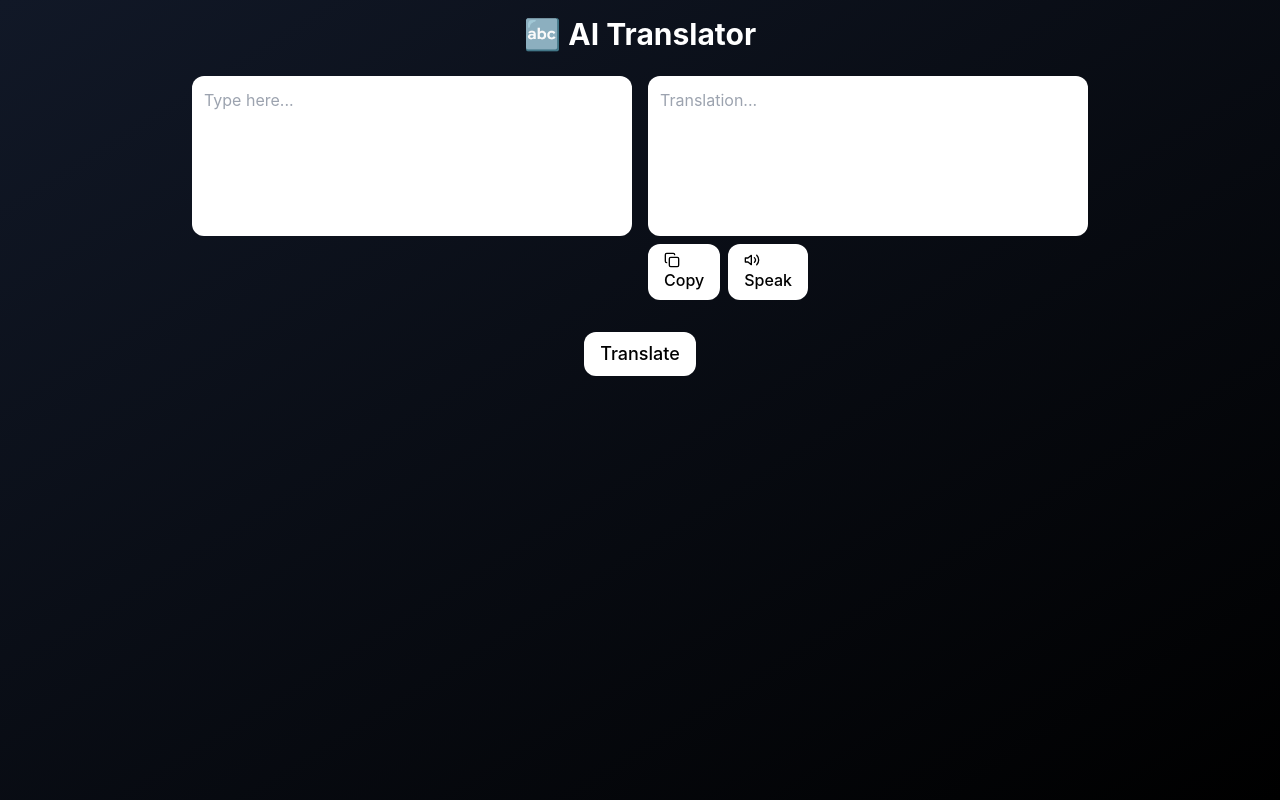
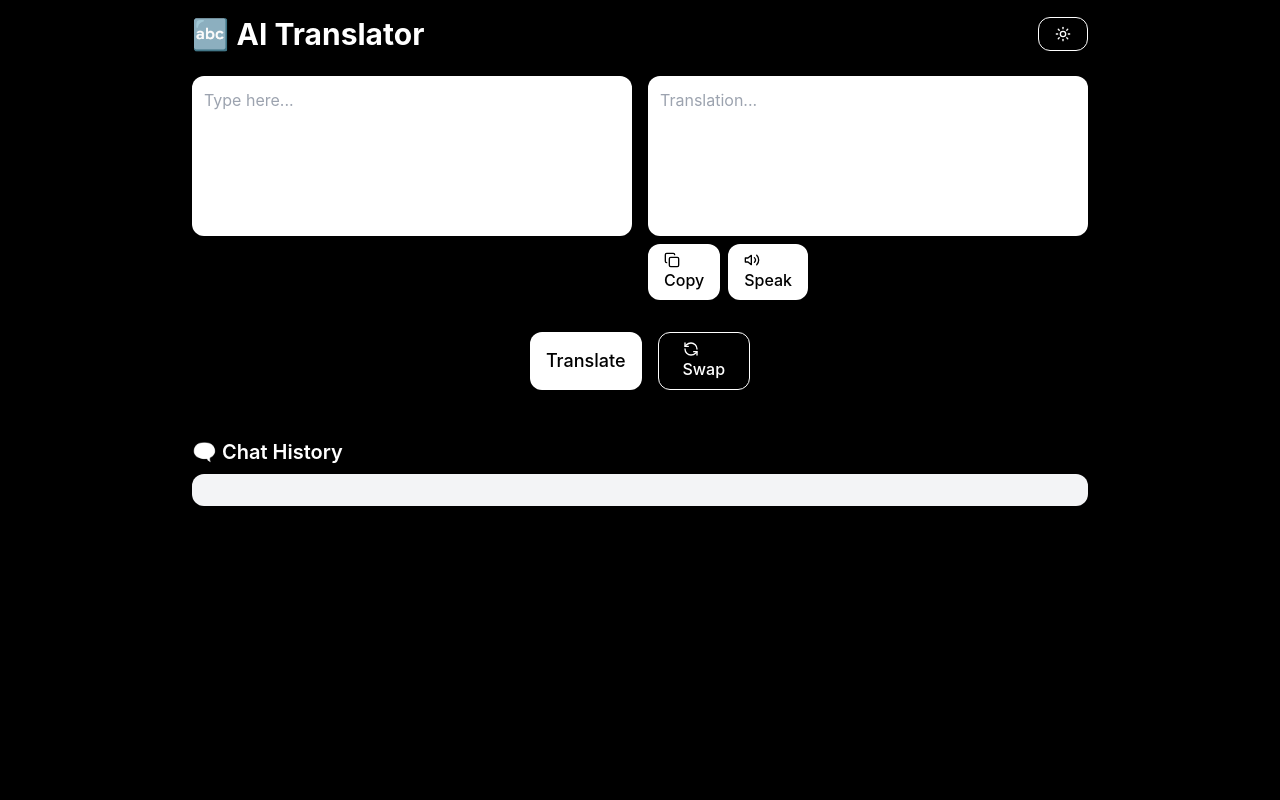
Before and after one commit to Jaffarserver93/Translation-, a React (Create React App) app: page / in a window 1280 px wide. Built offline with nearby package versions, Linux system fonts and the light colour scheme.

Commit message:
Update App.jsx

```diff
--- a/src/App.jsx
+++ b/src/App.jsx
@@ -1,10 +1,10 @@
-// File: src/App.jsx
-import { useState } from 'react';
+import { useState, useEffect } from 'react';
 import { Textarea } from '@/components/ui/textarea';
 import { Button } from '@/components/ui/button';
 import { Select, SelectTrigger, SelectValue, SelectContent, SelectItem } from '@/components/ui/select';
-import { Volume2, Copy } from 'lucide-react';
+import { Volume2, Copy, RefreshCcw, Sun, Moon } from 'lucide-react';
 import axios from 'axios';
+import { motion } from 'framer-motion';
 
 const languages = [
   { code: 'en', label: 'English' },
@@ -17,6 +17,8 @@ const languages = [
   { code: 'bn', label: 'Bengali' },
   { code: 'gu', label: 'Gujarati' },
   { code: 'kn', label: 'Kannada' },
+  { code: 'hinglish', label: 'Hindi-English' },
+  { code: 'hydeng', label: 'Hyderabadi English' },
 ];
 
 export default function App() {
@@ -25,17 +27,50 @@ export default function App() {
   const [fromLang, setFromLang] = useState('auto');
   const [toLang, setToLang] = useState('en');
   const [loading, setLoading] = useState(false);
+  const [chatHistory, setChatHistory] = useState([]);
+  const [darkMode, setDarkMode] = useState(() => localStorage.getItem('theme') !== 'light');
+
+  useEffect(() => {
+    document.documentElement.classList.toggle('dark', darkMode);
+    localStorage.setItem('theme', darkMode ? 'dark' : 'light');
+  }, [darkMode]);
 
   const handleTranslate = async () => {
     setLoading(true);
     try {
+      let translated = '';
+      if (toLang === 'hinglish' || toLang === 'hydeng') {
+        const prompt = toLang === 'hinglish'
+          ? 'Translate this to Roman Hindi (Hinglish):'
+          : 'Translate this to Hyderabadi English style:';
+
+        const res = await axios.post('https://api.openai.com/v1/chat/completions', {
+          model: 'gpt-3.5-turbo',
+          messages: [
+            { role: 'system', content: prompt },
+            { role: 'user', content: inputText },
+          ]
+        }, {
+          headers: {
+            'Authorization': `Bearer YOUR_OPENAI_API_KEY`,
+            'Content-Type': 'application/json'
+          }
+        });
+
+        translated = res.data.choices[0].message.content;
+      } else {
         const res = await axios.post('https://libretranslate.de/translate', {
           q: inputText,
           source: fromLang,
           target: toLang,
           format: 'text',
         });
-      setOutputText(res.data.translatedText);
+
+        translated = res.data.translatedText;
+      }
+
+      setOutputText(translated);
+      setChatHistory(prev => [...prev, { input: inputText, output: translated }]);
     } catch (err) {
       setOutputText('Something went wrong...');
     }
@@ -48,13 +83,36 @@ export default function App() {
     speechSynthesis.speak(utterance);
   };
 
+  const swapLanguages = () => {
+    const temp = fromLang;
+    setFromLang(toLang);
+    setToLang(temp);
+    setInputText(outputText);
+    setOutputText('');
+  };
+
   return (
-    <div className="min-h-screen bg-gradient-to-br from-gray-900 to-black text-white p-4 flex flex-col items-center gap-4">
-      <h1 className="text-3xl font-bold">🔤 AI Translator</h1>
+    <div className={`min-h-screen p-4 flex flex-col items-center gap-4 transition-colors duration-300 ${darkMode ? 'bg-black text-white' : 'bg-white text-black'}`}>
+      <motion.div className="flex w-full max-w-4xl justify-between items-center">
+        <motion.h1
+          initial={{ opacity: 0, y: -20 }}
+          animate={{ opacity: 1, y: 0 }}
+          transition={{ duration: 0.6 }}
+          className="text-3xl font-bold">
+          🔤 AI Translator
+        </motion.h1>
+        <Button onClick={() => setDarkMode(!darkMode)} variant="outline">
+          {darkMode ? <Sun className="w-4 h-4" /> : <Moon className="w-4 h-4" />}
+        </Button>
+      </motion.div>
 
       <div className="flex flex-col md:flex-row gap-4 w-full max-w-4xl">
-        <div className="flex-1 flex flex-col gap-2">
-          <Select onValueChange={setFromLang} defaultValue="auto">
+        <motion.div
+          initial={{ opacity: 0, x: -20 }}
+          animate={{ opacity: 1, x: 0 }}
+          transition={{ duration: 0.5 }}
+          className="flex-1 flex flex-col gap-2">
+          <Select onValueChange={setFromLang} value={fromLang}>
             <SelectTrigger><SelectValue placeholder="From" /></SelectTrigger>
             <SelectContent>
               <SelectItem value="auto">Auto Detect</SelectItem>
@@ -63,11 +121,15 @@ export default function App() {
               ))}
             </SelectContent>
           </Select>
-          <Textarea value={inputText} onChange={(e) => setInputText(e.target.value)} placeholder="Type here..." className="h-40 text-black"/>
-        </div>
+          <Textarea value={inputText} onChange={(e) => setInputText(e.target.value)} placeholder="Type here..." className="h-40 text-black dark:text-white dark:bg-black"/>
+        </motion.div>
 
-        <div className="flex-1 flex flex-col gap-2">
-          <Select onValueChange={setToLang} defaultValue="en">
+        <motion.div
+          initial={{ opacity: 0, x: 20 }}
+          animate={{ opacity: 1, x: 0 }}
+          transition={{ duration: 0.5 }}
+          className="flex-1 flex flex-col gap-2">
+          <Select onValueChange={setToLang} value={toLang}>
             <SelectTrigger><SelectValue placeholder="To" /></SelectTrigger>
             <SelectContent>
               {languages.map(l => (
@@ -75,17 +137,38 @@ export default function App() {
               ))}
             </SelectContent>
           </Select>
-          <Textarea value={outputText} readOnly placeholder="Translation..." className="h-40 text-black"/>
+          <Textarea value={outputText} readOnly placeholder="Translation..." className="h-40 text-black dark:text-white dark:bg-black"/>
           <div className="flex gap-2">
             <Button onClick={() => navigator.clipboard.writeText(outputText)}><Copy className="w-4 h-4 mr-1" /> Copy</Button>
             <Button onClick={() => speak(outputText, toLang)}><Volume2 className="w-4 h-4 mr-1" /> Speak</Button>
           </div>
-        </div>
+        </motion.div>
       </div>
 
-      <Button onClick={handleTranslate} disabled={loading} className="mt-4 px-10 py-2 text-lg">
+      <motion.div
+        className="flex gap-4 mt-4"
+        initial={{ opacity: 0 }}
+        animate={{ opacity: 1 }}
+        transition={{ delay: 0.5 }}>
+        <Button onClick={handleTranslate} disabled={loading} className="px-10 py-2 text-lg">
           {loading ? 'Translating...' : 'Translate'}
         </Button>
+        <Button onClick={swapLanguages} variant="outline" className="px-6 py-2">
+          <RefreshCcw className="w-4 h-4 mr-1" /> Swap
+        </Button>
+      </motion.div>
+
+      <motion.div className="mt-8 w-full max-w-4xl">
+        <h2 className="text-xl font-semibold mb-2">🗨️ Chat History</h2>
+        <div className="bg-gray-100 dark:bg-white/10 p-4 rounded-xl space-y-2 max-h-64 overflow-y-auto">
+          {chatHistory.map((item, index) => (
+            <div key={index} className="border-b border-white/10 pb-2">
+              <p className="text-sm text-gray-800 dark:text-gray-300"><strong>You:</strong> {item.input}</p>
+              <p className="text-sm text-green-600 dark:text-green-400"><strong>AI:</strong> {item.output}</p>
+            </div>
+          ))}
+        </div>
+      </motion.div>
     </div>
   );
 }
```
Lines whose indentation alone changed are shown as unchanged.
